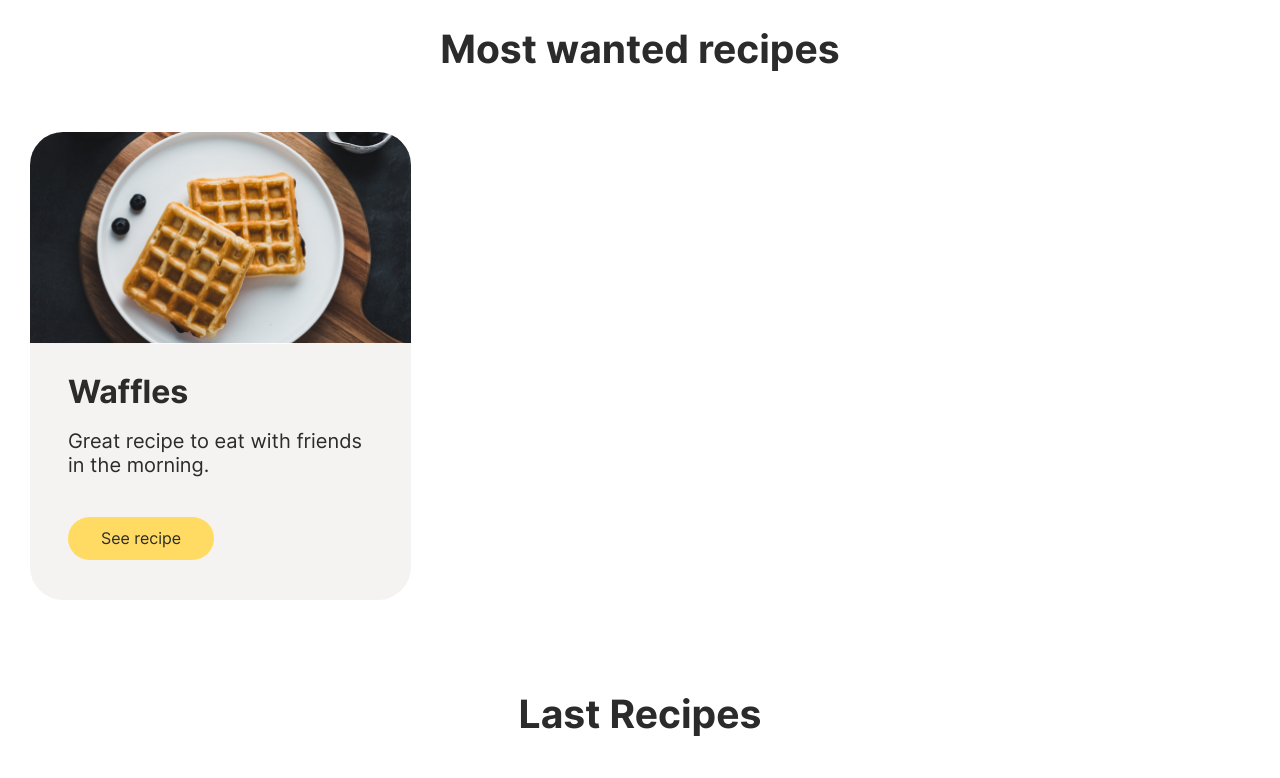
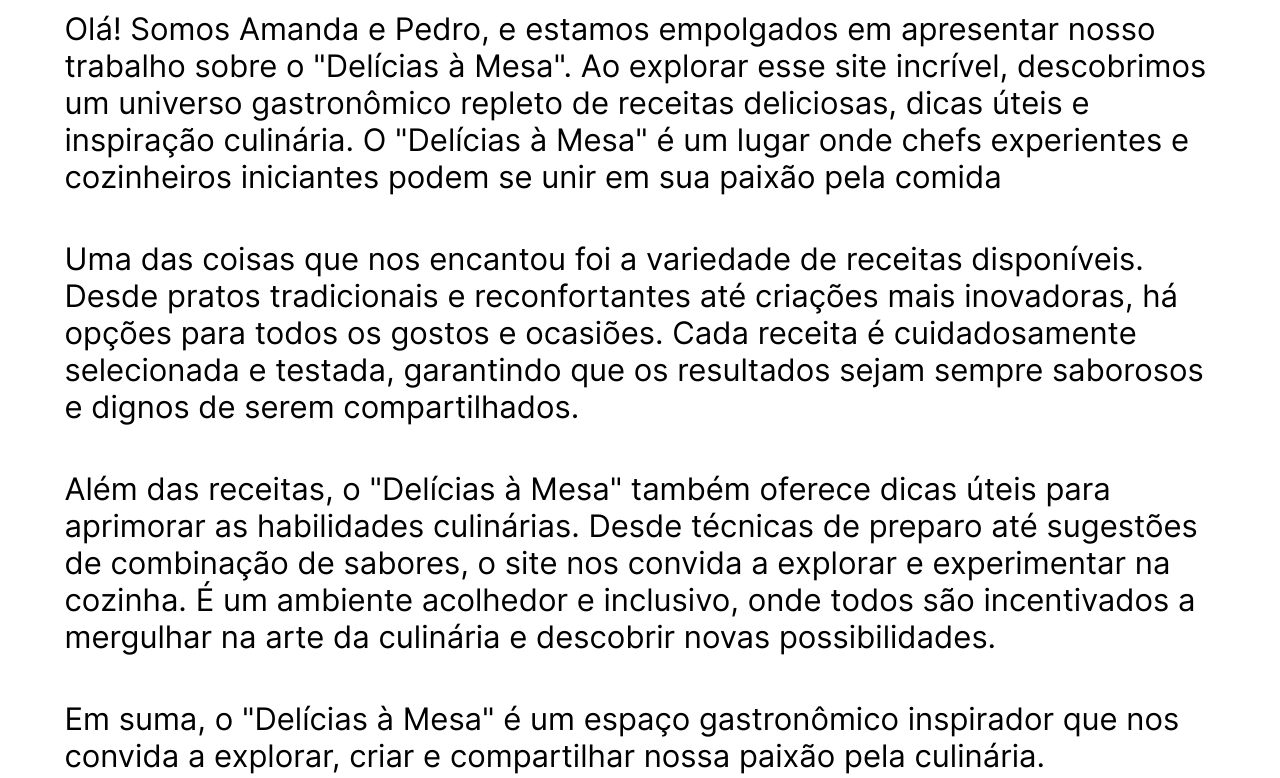
Before and after one commit to rook16rus/recipes-app, a React (Create React App) app: page / in a window 1280 px wide. Shown: the part 540-1318 px from the top of the page. Built offline with nearby package versions, Linux system fonts and the light colour scheme.

Commit message:
Разметил и стилизовал страниц "О нас"

```diff
--- a/src/components/App/App.tsx
+++ b/src/components/App/App.tsx
@@ -6,6 +6,7 @@ import Footer from "../Footer/Footer";
 
 import MainPage from "../../pages/MainPage/MainPage";
 import RecipesPage from "../../pages/RecipesPage/RecipesPage";
+import AboutPage from "../../pages/AboutPage/AboutPage";
 
 function App() {
     return (
@@ -14,7 +15,8 @@ function App() {
             <main>
                 <Intro />
                 {/*<MainPage />*/}
-                <RecipesPage />
+                {/*<RecipesPage />*/}
+                <AboutPage />
             </main>
             <Footer />
         </div>
--- a/src/index.scss
+++ b/src/index.scss
@@ -236,6 +236,39 @@ button:focus {
   }
 }
 
+.text-container {
+  width: 100%;
+  max-width: calc(1151px + 2 * 30px);
+  margin: 0 auto;
+  padding: 0 30px;
+  @supports (width: max(20vw, 100px)) {
+    padding-left: max(env(safe-area-inset-left, 1.4rem), 30px);
+    padding-right: max(env(safe-area-inset-right, 1.4rem), 30px);
+  }
+
+  @include mq('custom', 'max', 640) {
+    padding-left: 20px;
+    padding-right: 20px;
+  }
+
+  *:first-child {
+    margin-top: 0;
+  }
+
+  *:last-child {
+    margin-bottom: 0;
+  }
+
+  p {
+    margin: 45px 0;
+
+    font-weight: 400;
+    font-size: 31px;
+    line-height: normal;
+    color: #000;
+  }
+}
+
 .main-wrapper {
   display: flex;
   flex-direction: column;
--- /dev/null
+++ b/src/pages/AboutPage/AboutPage.module.scss
@@ -0,0 +1,3 @@
+.about {
+  padding: 75px 0;
+}
--- /dev/null
+++ b/src/pages/AboutPage/AboutPage.tsx
@@ -0,0 +1,35 @@
+import styles from './AboutPage.module.scss'
+
+const AboutPage = () => {
+    return (
+        <section className={styles.about}>
+            <div className="text-container">
+                <p>
+                    Olá! Somos Amanda e Pedro, e estamos empolgados em apresentar nosso trabalho sobre o "Delícias à
+                    Mesa". Ao explorar esse site incrível, descobrimos um universo gastronômico repleto de receitas
+                    deliciosas, dicas úteis e inspiração culinária. O "Delícias à Mesa" é um lugar onde chefs
+                    experientes e cozinheiros iniciantes podem se unir em sua paixão pela comida
+                </p>
+                <p>
+                    Uma das coisas que nos encantou foi a variedade de receitas disponíveis. Desde pratos tradicionais e
+                    reconfortantes até criações mais inovadoras, há opções para todos os gostos e ocasiões. Cada receita
+                    é cuidadosamente selecionada e testada, garantindo que os resultados sejam sempre saborosos e dignos
+                    de serem compartilhados.
+                </p>
+                <p>
+                    Além das receitas, o "Delícias à Mesa" também oferece dicas úteis para aprimorar as habilidades
+                    culinárias. Desde técnicas de preparo até sugestões de combinação de sabores, o site nos convida a
+                    explorar e experimentar na cozinha. É um ambiente acolhedor e inclusivo, onde todos são incentivados
+                    a mergulhar na arte da culinária e descobrir novas possibilidades.
+                </p>
+                <p>
+                    Em suma, o "Delícias à Mesa" é um espaço gastronômico inspirador que nos convida a explorar, criar e
+                    compartilhar nossa paixão pela culinária. Esperamos que nossa apresentação tenha despertado seu
+                    interesse em se juntar a nós nessa jornada deliciosa com o "Delícias à Mesa"!
+                </p>
+            </div>
+        </section>
+    )
+}
+
+export default AboutPage
```
